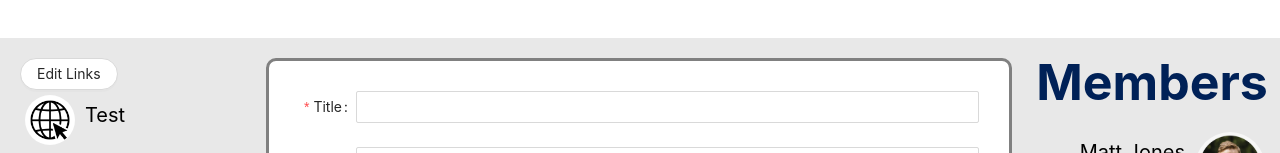
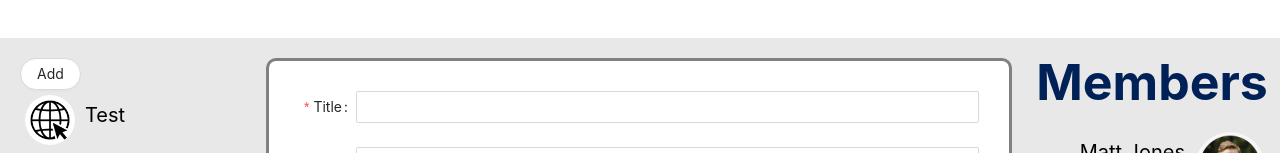
Before and after one commit to bianca-pokhrel/clubscus, a React (Create React App) app in the folder clubs/: page /admin in a window 1280 px wide. Shown: the part 427-580 px from the top of the page. Built offline with nearby package versions, Linux system fonts and the light colour scheme.

Commit message:
Fix bugs in EditLinks

```diff
--- a/clubs/src/components/AdminPage/EditLinks.js
+++ b/clubs/src/components/AdminPage/EditLinks.js
@@ -12,7 +12,7 @@ class EditLinks extends React.Component {
     editLinks = () => {
         this.props.changeStatusToFalse()
     }
-    addLink = (values: any) => {
+    addLink = (values) => {
         this.props.links.push({name: values.name, url: values.url})
         this.props.changeStatusToFalse()
         message.success('New Link Added');
--- a/clubs/src/components/AdminPage/NotEditLinks.js
+++ b/clubs/src/components/AdminPage/NotEditLinks.js
@@ -11,7 +11,7 @@ class NotEditLinks extends React.Component {
         return(
             <div id="link_box">
                 <div id="addLinksButtonCoinainer">
-                    <Button shape="round" size="medium" onClick={this.editLinks}>Edit Links</Button>
+                    <Button shape="round" size="medium" onClick={this.editLinks}>Add</Button>
                 </div>
                 {this.props.links.map(link => (
                     <div id="link_container">
```
